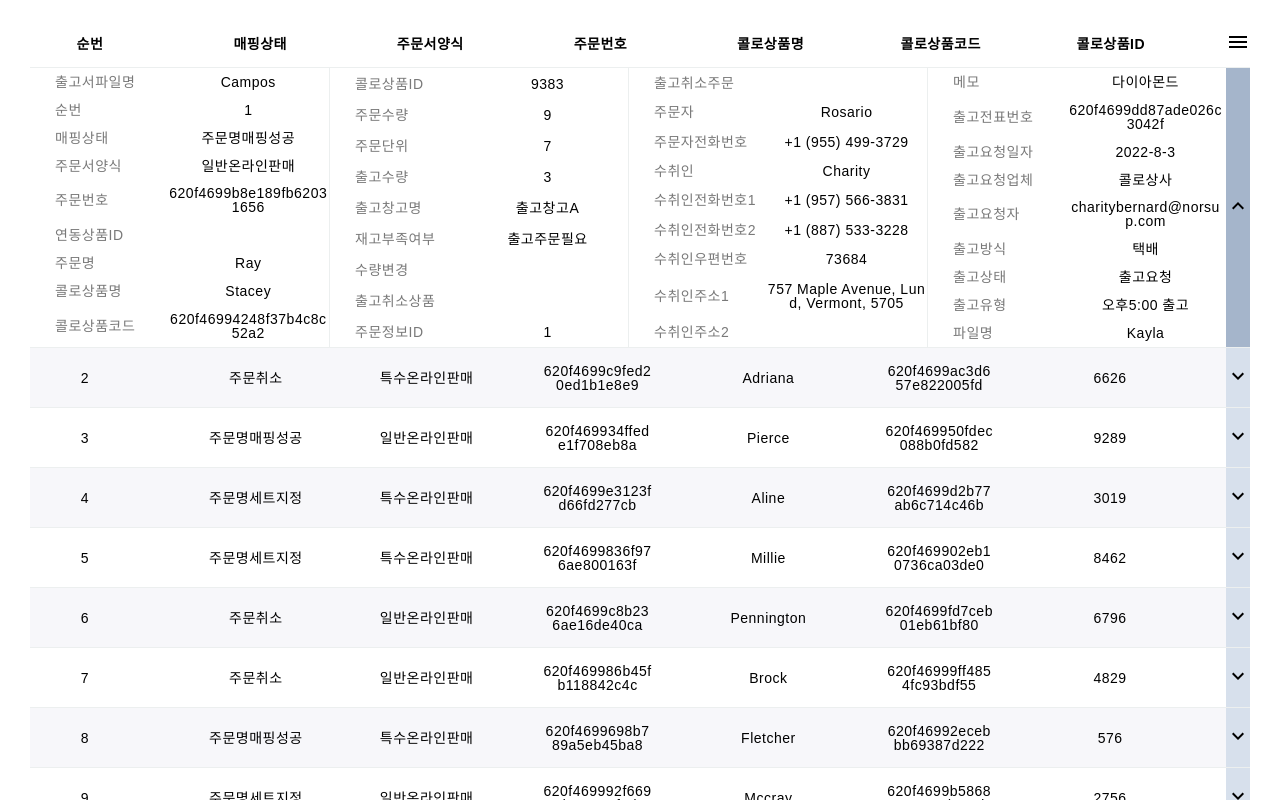
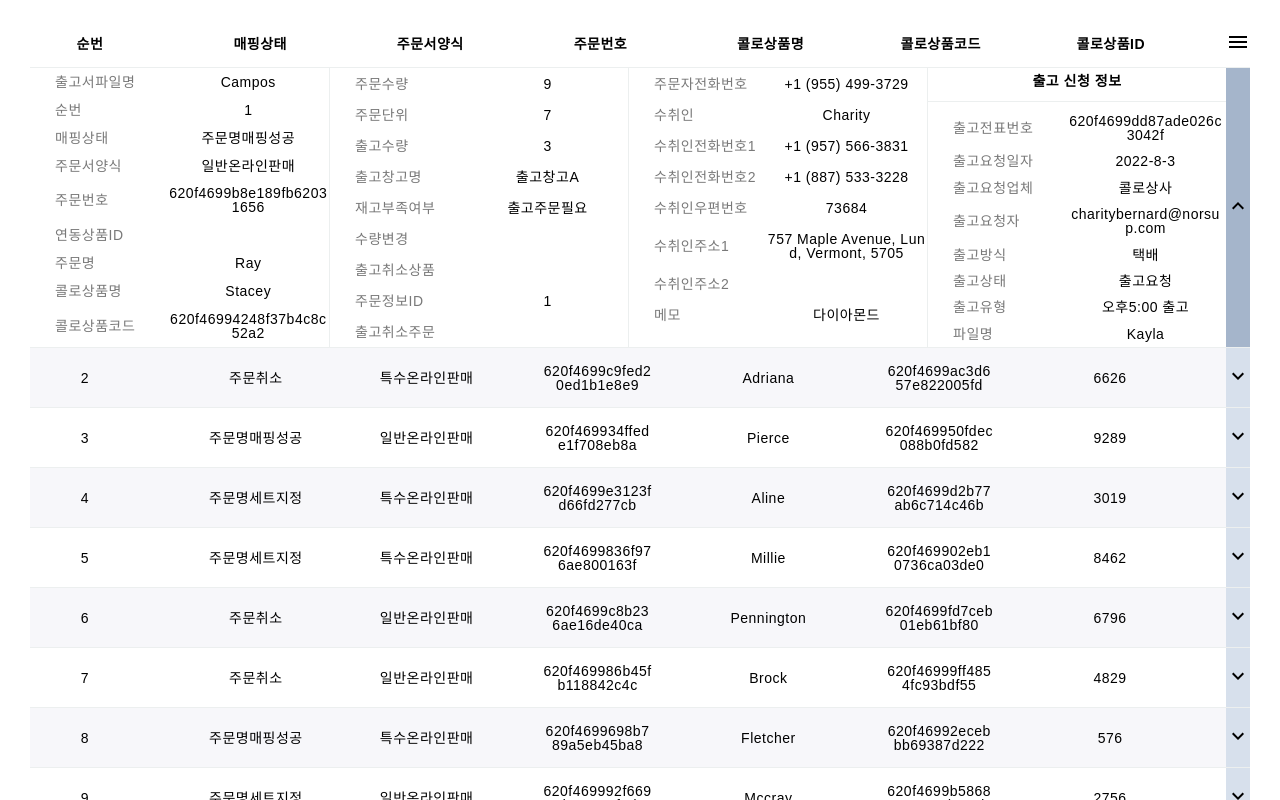
Before and after one commit to 2201infinity/data-output, a React (Create React App) app: page / in a window 1280 px wide. Both pictures are taken after a click on the element 640 px from the left and 98 px from the top of the page. Shown: the top 800 px of the page. Built offline with nearby package versions, Linux system fonts and the light colour scheme; what emotion-normalize would draw is missing.

Commit message:
fix: 출고 신청 정보 UI 수정

```diff
--- a/src/components/TableRow.tsx
+++ b/src/components/TableRow.tsx
@@ -2,10 +2,10 @@ import styled from "@emotion/styled";
 import KeyboardArrowDownIcon from "@mui/icons-material/KeyboardArrowDown";
 import KeyboardArrowUpIcon from "@mui/icons-material/KeyboardArrowUp";
 import { useState } from "react";
-import { Data, DataDetail } from "types/data";
+import { TableData, DataDetail } from "types/tableData";
 
 interface TableRowProps {
-  data: Data;
+  data: TableData;
   checkedData: string[];
 }
 
@@ -29,32 +29,6 @@ export const TableRow = ({ data, checkedData }: TableRowProps) => {
     .sort((a, b) => compare(a.id, b.id));
 
   const printData = (startInx: number) => {
-    if (startInx + 9 > datas.length) {
-      return (
-        <>
-          {Object.entries(data)
-            .slice(startInx)
-            .map((e) => {
-              const { id, value } = e[1];
-              return (
-                <>
-                  {id && (
-                    <Info>
-                      <span>{id}</span>
-                      <strong>{value}</strong>
-                    </Info>
-                  )}
-                </>
-              );
-            })}
-        </>
-      );
-    }
-    // // printData(startInx + 7);
-    // while (temp < Object.entries(data).length) {
-    //   temp = temp + 9;
-    //   printData(temp);
-    // }
     return (
       <InfoContainer>
         {datas.slice(startInx, startInx + 9).map((e) => {
@@ -86,10 +60,11 @@ export const TableRow = ({ data, checkedData }: TableRowProps) => {
       ) : (
         <>
           {printData(0)}
-          {printData(9)}
-          {printData(18)}
+          {printData(10)}
+          {printData(20)}
           <InfoContainer>
-            {printData(27)}
+            <StrongText>출고 신청 정보</StrongText>
+            <Line />
             {Object.entries(data.desc).map((e) => {
               return (
                 <Info>
@@ -129,23 +104,6 @@ const Row = styled.div<{ isClicked: boolean }>`
   }
 `;
 
-// const Status = styled.div<{ status: string }>`
-//   background-color: ${(props) =>
-//     props.status === "주문명매핑성공"
-//       ? "#e5fcf1"
-//       : props.status === "주문명세트지정"
-//       ? "#f8ede1"
-//       : "none"};
-//   padding: 5px 8px;
-//   color: ${(props) =>
-//     props.status === "주문명매핑성공"
-//       ? "#01b74c"
-//       : props.status === "주문명세트지정"
-//       ? "#fca15b"
-//       : "none"};
-//   border-radius: 10px;
-// `;
-
 const Button = styled.button<{ clicked: boolean }>`
   height: 100%;
   padding: 10px 0;
@@ -176,3 +134,12 @@ const InfoContainer = styled.div`
     border-left: 1px solid #ecefef;
   }
 `;
+
+const Line = styled.div`
+  height: 1px;
+  background-color: #ecefef;
+`;
+
+const StrongText = styled.strong`
+  font-weight: bold;
+`;
```
